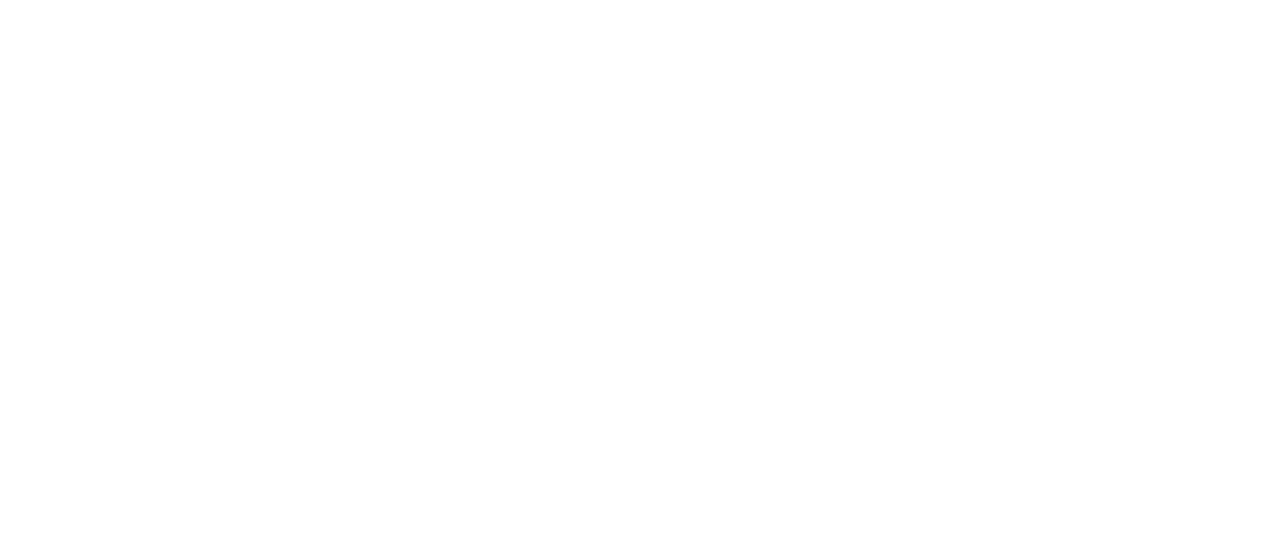
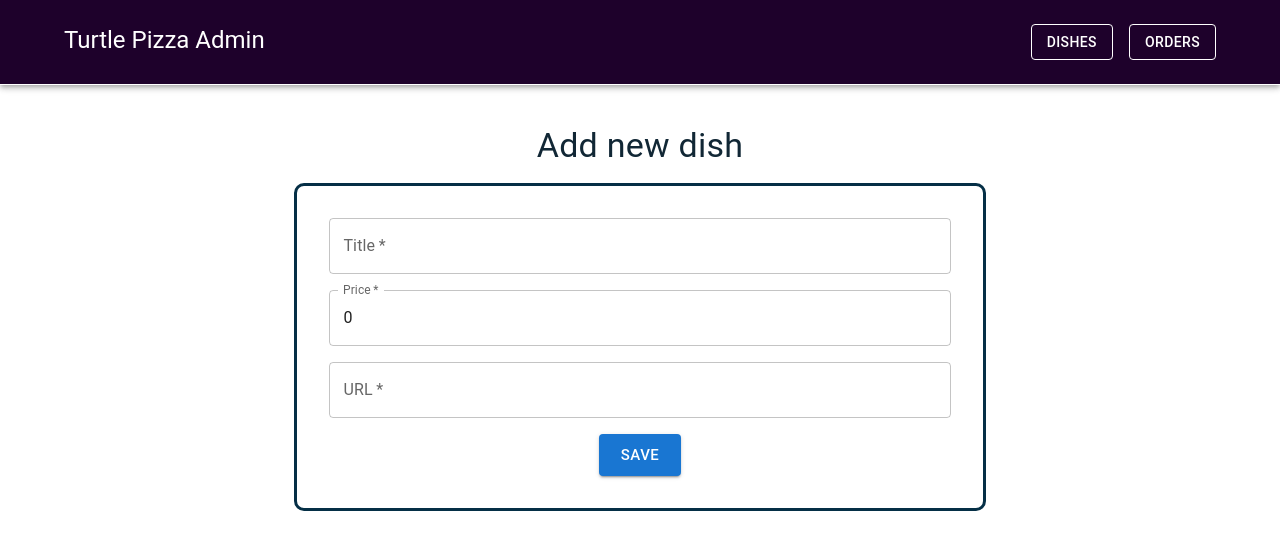
Before and after one commit to allmvna/laba-72-AppOrderPizza-onRedux, a React (Vite) app: page /new_dish in a window 1280 px wide. Shown: the top 550 px of the page. Built offline with nearby package versions, Linux system fonts and the light colour scheme.

Commit message:
Added routes for the admin panel and a form for adding dishes.

```diff
--- a/src/App.tsx
+++ b/src/App.tsx
@@ -1,3 +1,5 @@
-const App = () => <></>;
+import OrderApp from "./containers/OrderApp/OrderApp.tsx";
+
+const App = () => <><OrderApp/></>;
 
 export default App;
--- /dev/null
+++ b/src/UI/Layout/Layout.tsx
@@ -0,0 +1,20 @@
+import React, { PropsWithChildren } from "react";
+import Navbar from "../../components/Navbar/Navbar.tsx";
+import { Container } from "@mui/material";
+
+const Layout: React.FC<PropsWithChildren> = ({ children }) => {
+  return (
+    <>
+      <header>
+        <Navbar />
+      </header>
+      <main>
+        <Container maxWidth="lg" sx={{ color: "white" }}>
+          {children}
+        </Container>
+      </main>
+    </>
+  );
+};
+
+export default Layout;
--- /dev/null
+++ b/src/components/Navbar/Navbar.tsx
@@ -0,0 +1,86 @@
+import {
+  AppBar,
+  Box,
+  Button,
+  Container,
+  Toolbar,
+  Typography,
+} from "@mui/material";
+import { NavLink } from "react-router-dom";
+
+const Navbar = () => {
+  return (
+    <>
+      <Box sx={{ flexGrow: 1, mb: 5 }}>
+        <AppBar
+          position="static"
+          sx={{
+              padding: "10px",
+              borderBottom: "1px solid",
+              backgroundColor: '#1e012b',
+          }}
+        >
+          <Toolbar>
+            <Container
+              sx={{
+                width: "100%",
+                display: "flex",
+                justifyContent: "space-between",
+              }}
+            >
+              <Typography
+                to="/admin"
+                variant="h5"
+                component={NavLink}
+                sx={{
+                    flexGrow: 1,
+                    textDecoration: "none",
+                    color: "#ffff",
+              }}
+              >
+                Turtle Pizza Admin
+              </Typography>
+              <Box>
+                <Button
+                  to="/admin/dishes"
+                  variant="outlined"
+                  component={NavLink}
+                  sx={{
+                      borderColor: 'white',
+                      color: 'white',
+                      transition: 'all 0.3s ease',
+                      '&:hover': {
+                          borderColor: '#df04f1',
+                          boxShadow: '0 0 10px #FFC107',
+                      },
+                  }}
+                >
+                  Dishes
+                </Button>
+              </Box>
+                <Button
+                    to="/admin/orders"
+                    variant="outlined"
+                    component={NavLink}
+                    sx={{
+                        ml: 2,
+                        borderColor: 'white',
+                        color: 'white',
+                        transition: 'all 0.3s ease',
+                        '&:hover': {
+                            borderColor: '#df04f1',
+                            boxShadow: '0 0 10px #FFC107',
+                        },
+                    }}
+                >
+                    Orders
+                </Button>
+            </Container>
+          </Toolbar>
+        </AppBar>
+      </Box>
+    </>
+  );
+};
+
+export default Navbar;
--- /dev/null
+++ b/src/components/NewDishForm/NewDishForm.tsx
@@ -0,0 +1,109 @@
+import {Button, TextField, Typography} from "@mui/material";
+import Grid from "@mui/material/Grid2";
+import React, {useState} from "react";
+
+const initialContact = {
+    title: '',
+    price: 0,
+    image: '',
+};
+
+const NewDishForm = () => {
+    const [formData, setFormData] = useState(initialContact);
+
+    const onChange = (e: React.ChangeEvent<HTMLInputElement>) => {
+        const { name, value } = e.target;
+        setFormData((prev) => ({
+            ...prev,
+            [name]: value,
+        }));
+    };
+
+    const onSubmit = async (e: React.FormEvent) => {
+        e.preventDefault();
+    };
+
+    return (
+        <>
+            <Typography sx={{ mb: 2, textAlign: "center", color: "#112735" }} variant="h4">
+                Add new dish
+            </Typography>
+            <form onSubmit={onSubmit}>
+                <Grid
+                    container
+                    spacing={2}
+                    sx={{
+                        mx: "auto",
+                        width: "60%",
+                        border: "3px solid  #052f46",
+                        borderRadius: "10px",
+                        p: 4,
+                    }}
+                >
+                    <Grid size={12}>
+                        <TextField
+                            sx={{
+                                width: "100%",
+                                backgroundColor: "white",
+                                borderRadius: "10px",
+                            }}
+                            id="title"
+                            label="Title"
+                            type="text"
+                            variant="outlined"
+                            name="title"
+                            value={formData.title}
+                            onChange={onChange}
+                            required
+                        />
+                    </Grid>
+                    <Grid size={12}>
+                        <TextField
+                            sx={{
+                                width: "100%",
+                                backgroundColor: "white",
+                                borderRadius: "10px",
+                            }}
+                            id="price"
+                            label="Price"
+                            variant="outlined"
+                            name="price"
+                            value={formData.price}
+                            onChange={onChange}
+                            required
+                        />
+                    </Grid>
+                    <Grid size={12}>
+                        <TextField
+                            sx={{
+                                width: "100%",
+                                backgroundColor: "white",
+                                borderRadius: "10px",
+                            }}
+                            id="image"
+                            label="URL"
+                            type="url"
+                            variant="outlined"
+                            name="image"
+                            value={formData.image}
+                            onChange={onChange}
+                            required
+                        />
+                    </Grid>
+                    <Grid size={12} sx={{ textAlign: "center" }}>
+                        <Button
+                            size="large"
+                            type="submit"
+                            variant="contained"
+                        >
+                            Save
+                        </Button>
+                    </Grid>
+                </Grid>
+            </form>
+
+        </>
+    );
+};
+
+export default NewDishForm;
--- /dev/null
+++ b/src/containers/AdminPanel/AdminPanel.tsx
@@ -0,0 +1,11 @@
+
+
+const AdminPanel = () => {
+    return (
+        <div>
+
+        </div>
+    );
+};
+
+export default AdminPanel;
--- /dev/null
+++ b/src/containers/Dishes/Dishes.tsx
@@ -0,0 +1,52 @@
+import {Button, Typography} from "@mui/material";
+import {NavLink} from "react-router-dom";
+import Grid from "@mui/material/Grid2";
+
+
+const Dishes = () => {
+    return (
+        <>
+            <Grid
+                container
+                spacing={2}
+                sx={{
+                    justifyContent: "space-between",
+                    alignItems: "center",
+
+                }}>
+                <Grid size={6}>
+                    <Typography variant="h4" color="black" textAlign='center' sx={{fontWeight: '600' }}>
+                        Dishes
+                    </Typography>
+                </Grid>
+                <Grid size={6} sx={{ display: 'flex', justifyContent: 'flex-end' }}>
+                    <Button
+                        size="large"
+                        type="button"
+                        variant="contained"
+                        to="/new_dish"
+                        component={NavLink}
+                        sx={{
+                            background: 'linear-gradient(45deg, #1e012b, #500556)',
+                            color: 'white',
+                            borderRadius: '50px',
+                            padding: '12px 24px',
+                            fontWeight: 'bold',
+                            transition: 'all 0.3s ease',
+                            boxShadow: '0 4px 10px rgba(0, 0, 0, 0.2)',
+                            '&:hover': {
+                                background: 'linear-gradient(45deg, #500556, #1e012b)',
+                                boxShadow: '0 8px 15px rgba(0, 0, 0, 0.3)',
+                                transform: 'scale(1.05)',
+                            },
+                        }}
+                    >
+                        Add new dish
+                    </Button>
+                </Grid>
+            </Grid>
+        </>
+    );
+};
+
+export default Dishes;
--- /dev/null
+++ b/src/containers/OrderApp/OrderApp.tsx
@@ -0,0 +1,29 @@
+import Layout from "../../UI/Layout/Layout.tsx";
+import {Alert} from "@mui/material";
+import {Route, Routes} from "react-router-dom";
+import Orders from "../Orders/Orders.tsx";
+import Dishes from "../Dishes/Dishes.tsx";
+import AdminPanel from "../AdminPanel/AdminPanel.tsx";
+import NewDishForm from "../../components/NewDishForm/NewDishForm.tsx";
+
+
+const OrderApp = () => {
+    return (
+        <>
+            <Layout>
+                <Routes>
+                    <Route path="/admin" element={<AdminPanel />} />
+                    <Route path="/admin/orders" element={<Orders />} />
+                    <Route path="/admin/dishes" element={<Dishes />} />
+                    <Route path="/new_dish" element={<NewDishForm />} />
+                    <Route
+                        path="*"
+                        element={<Alert severity="error">Not found</Alert>}
+                    />
+                </Routes>
+            </Layout>
+        </>
+    );
+};
+
+export default OrderApp;
--- /dev/null
+++ b/src/containers/Orders/Orders.tsx
@@ -0,0 +1,10 @@
+
+const Orders = () => {
+    return (
+        <div>
+
+        </div>
+    );
+};
+
+export default Orders;
```
